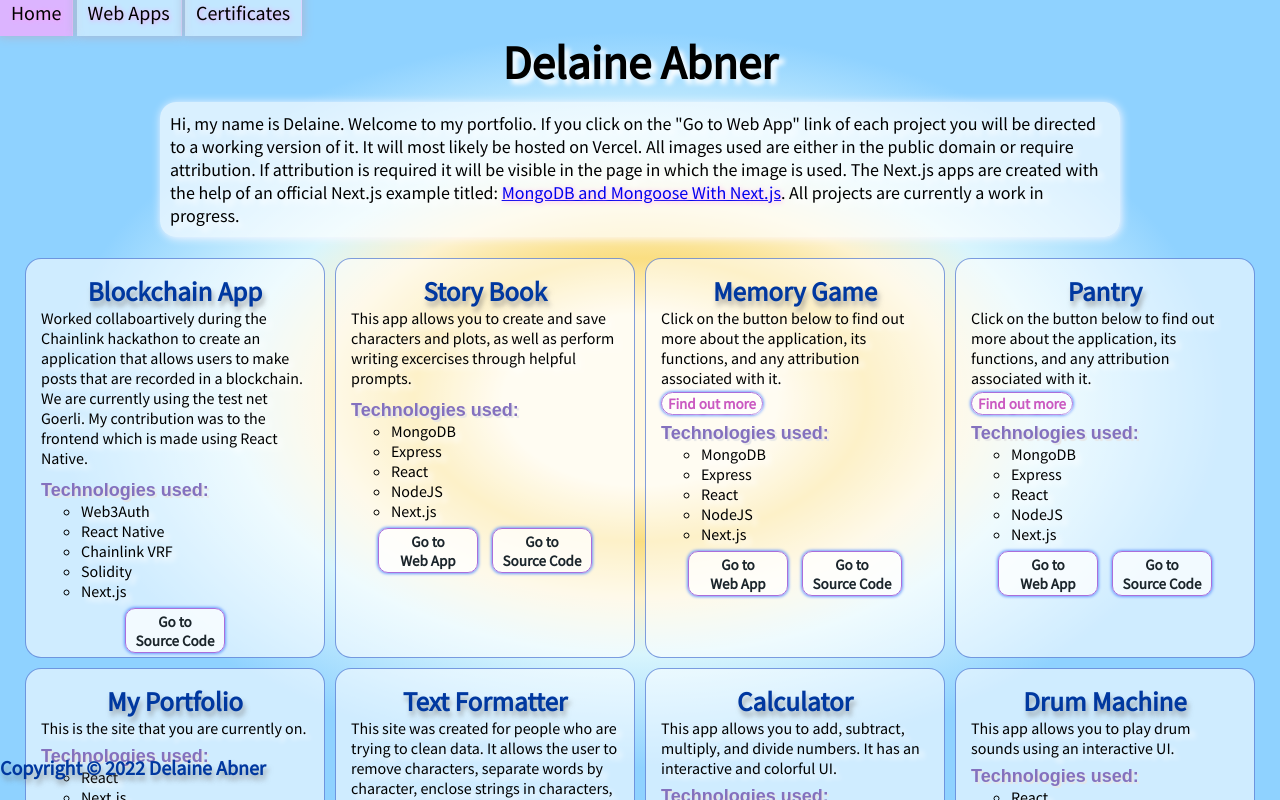
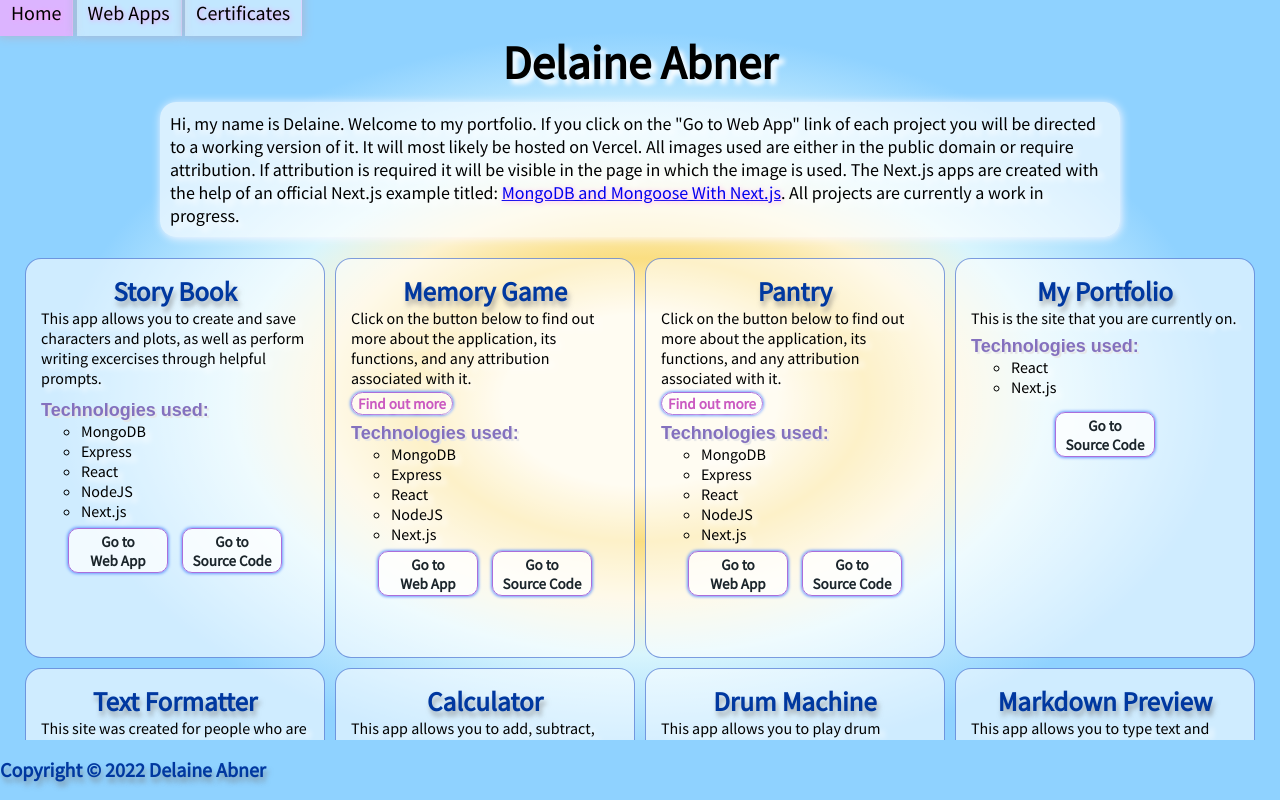
Before and after one commit to delaine3/delaine-abner-portfolio, a Next.js app: page /webProjects in a window 1280 px wide. Built offline with nearby package versions, Linux system fonts and the light colour scheme.

Commit message:
Updated css and footer

```diff
--- a/pages/certificates.js
+++ b/pages/certificates.js
@@ -11,12 +11,13 @@ export default function Certificates() {
         </p>
         <ul>
           <li className="certificate-list">
-            Java for Programmers
             <a
               href="https://www.educative.io/verify-certificate/MjprXLCRQ2RNYV6QguPmg6DKlKo2TZ"
               target="_blank"
               rel="noreferrer"
             >
+              {" "}
+              Java for Programmers
               <img
                 src="https://i.ibb.co/BnwgmtZ/Mjpr-XLCRQ2-RNYV6-Qgu-Pmg6-DKl-Ko2-TZ.png"
                 alt="Mjpr-XLCRQ2-RNYV6-Qgu-Pmg6-DKl-Ko2-TZ"
--- a/pages/webProjects.js
+++ b/pages/webProjects.js
@@ -32,40 +32,6 @@ export default function WebProjects() {
           . All projects are currently a work in progress.
         </p>
         <ul className="grid">
-          <li className="project-list">
-            <h2 className="project-name"> Blockchain App </h2>
-            <div id="project-links">
-              <p>
-                Worked collaboartively during the Chainlink hackathon to create
-                an application that allows users to make posts that are recorded
-                in a blockchain. We are currently using the test net Goerli. My
-                contribution was to the frontend which is made using React
-                Native.
-              </p>
-              <h3 className="technologies">Technologies used:</h3>
-              <ul>
-                <li id="project">Web3Auth</li>
-                <li id="project">React Native</li>
-                <li id="project">Chainlink VRF</li>
-                <li id="project">Solidity</li>
-                <li id="project">Next.js</li>
-              </ul>{" "}
-              <div className="container">
-                <a
-                  rel="noreferrer"
-                  target="_blank"
-                  href="https://github.com/jongan69/kudos"
-                >
-                  {" "}
-                  <button>
-                    {" "}
-                    Go to
-                    <br /> Source Code
-                  </button>
-                </a>
-              </div>
-            </div>
-          </li>
           <li className="project-list">
             <h2 className="project-name">Story Book </h2>
             <div id="project-links">
--- a/styles/globals.css
+++ b/styles/globals.css
@@ -171,10 +171,11 @@ p {
   }
 }
 .footer {
-  position: fixed;
-  left: 0;
+  position: absolute;
   bottom: 0;
   width: 100%;
+  height: 60px; /* Height of the footer */
+  background: #8fd2ff;
 }
 .footer-text {
   float: left;
```
